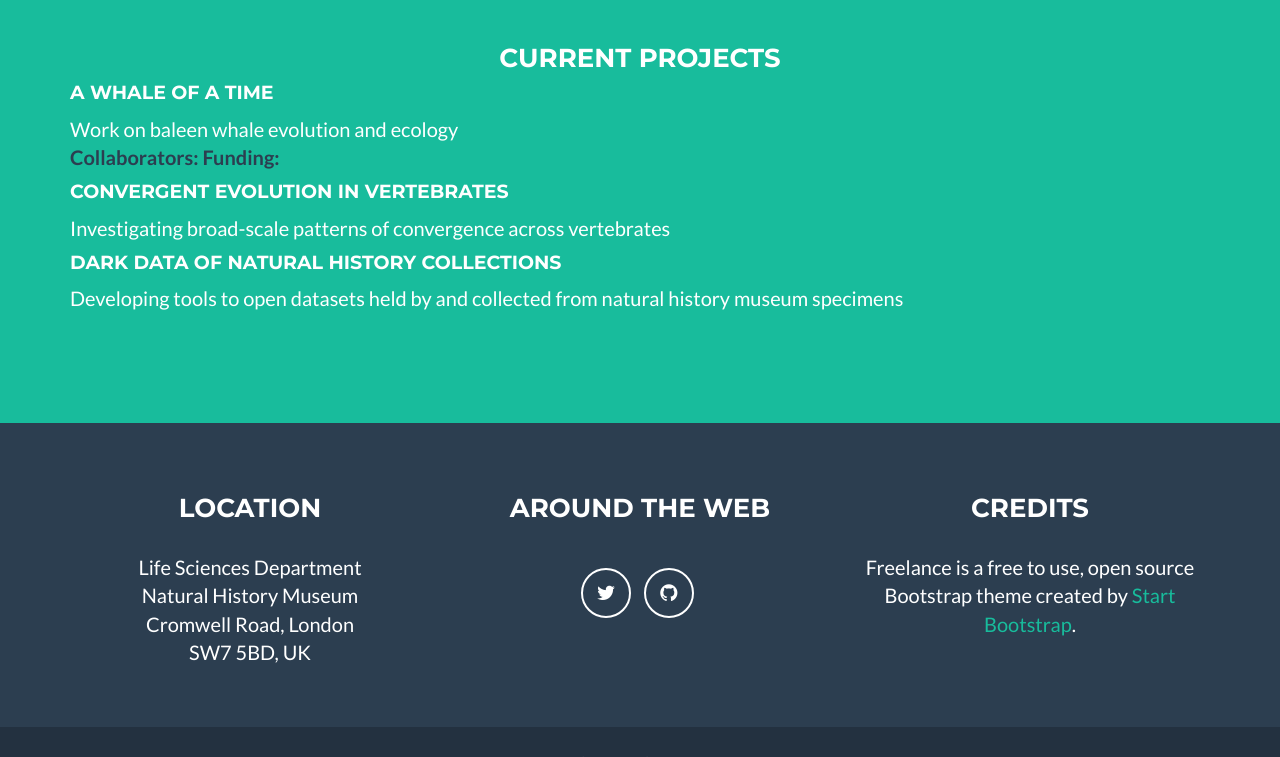
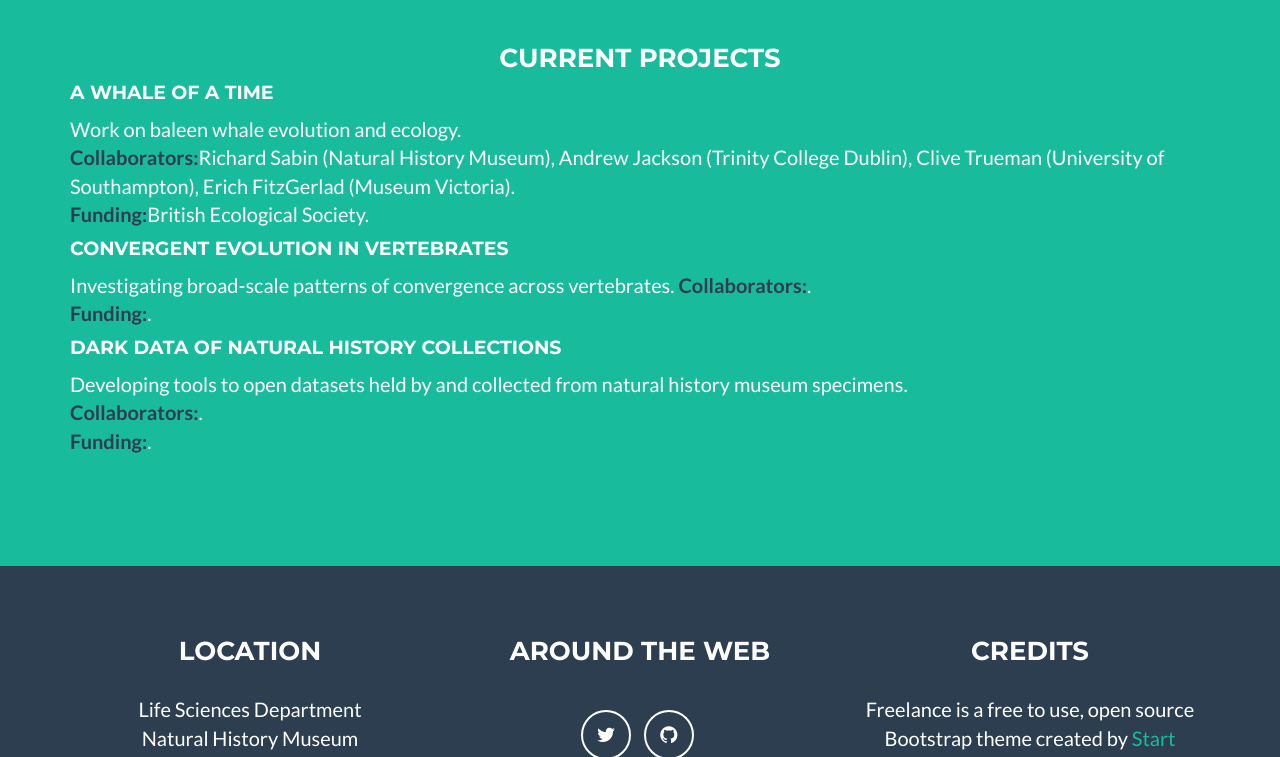
Before and after one commit to nhcooper123/nhcooper123.github.io, a Jekyll site: the page about.html, which Jekyll copies as it is, in a window 1280 px wide and 900 px high, scrolled down 610 px, cut to the strip 143-900 px from the top of the window. Built offline with Jekyll 4.4.1, drawn with Linux system fonts in a browser that asks for light colours.

Commit message:
Edits to collaborators

```diff
--- a/about.html
+++ b/about.html
@@ -97,21 +97,22 @@
 </div>
 
 <h4> A Whale of a Time </h4>
-
-<p>Work on baleen whale evolution and ecology <br>
-<strong><font color="2c3e50">Collaborators:</font></strong>
-<strong><font color="2c3e50">Funding:</font></strong>
-
-
+<p>Work on baleen whale evolution and ecology.<br>
+<strong><font color="2c3e50">Collaborators:</font></strong>Richard Sabin (Natural History Museum), Andrew Jackson (Trinity College Dublin), Clive Trueman (University of Southampton), Erich FitzGerlad (Museum Victoria).<br>
+<strong><font color="2c3e50">Funding:</font></strong>British Ecological Society.<br>
 </p>
 
 <h4> Convergent evolution in vertebrates </h4>
-
-<p>Investigating broad-scale patterns of convergence across vertebrates</p>
+<p>Investigating broad-scale patterns of convergence across vertebrates.
+<strong><font color="2c3e50">Collaborators:</font></strong>.<br>
+<strong><font color="2c3e50">Funding:</font></strong>.<br>
+</p>
 
 <h4> Dark data of Natural History Collections </h4>
-
-<p>Developing tools to open datasets held by and collected from natural history museum specimens</p>
+<p>Developing tools to open datasets held by and collected from natural history museum specimens.<br>
+<strong><font color="2c3e50">Collaborators:</font></strong>.<br>
+<strong><font color="2c3e50">Funding:</font></strong>.<br>
+</p>
 
     </section>
 
```
